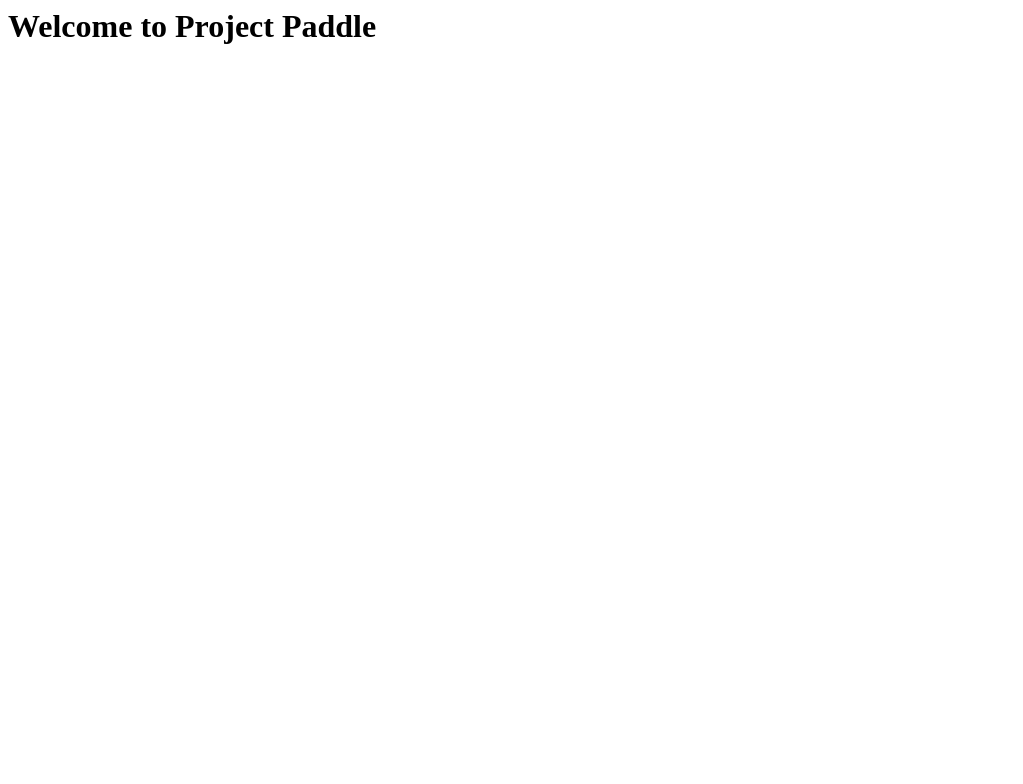
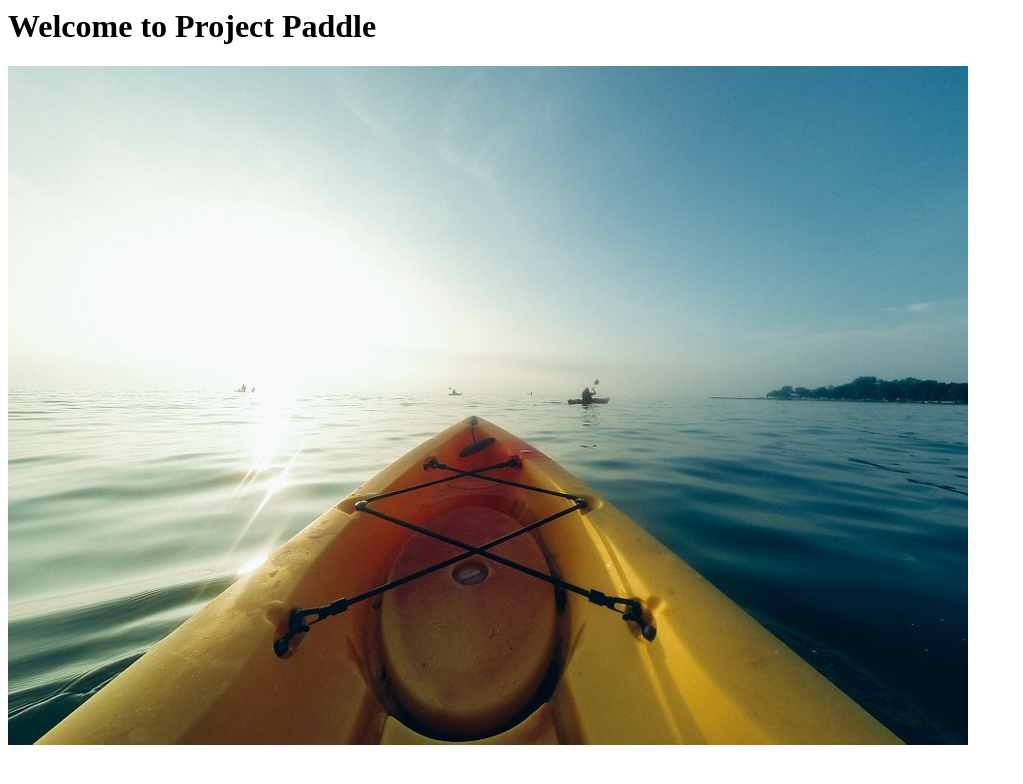
Before and after one commit to Cffong/projectpaddle, a plain HTML site: page index.html in a window 1280 px wide. Shown: the whole page, without its empty margins (0-1023 px from the left). Drawn offline with Linux system fonts and the light colour scheme.

Commit message:
added a picture to main page

```diff
--- a/index.html
+++ b/index.html
@@ -1,5 +1,6 @@
 <html>
 	<head>
 		<h1>Welcome to Project Paddle</h1>
+		<img src="https://github.com/Cffong/projectpaddle/blob/master/Media/kayak-846078_960_720.jpg">
 
 	</head>
```
